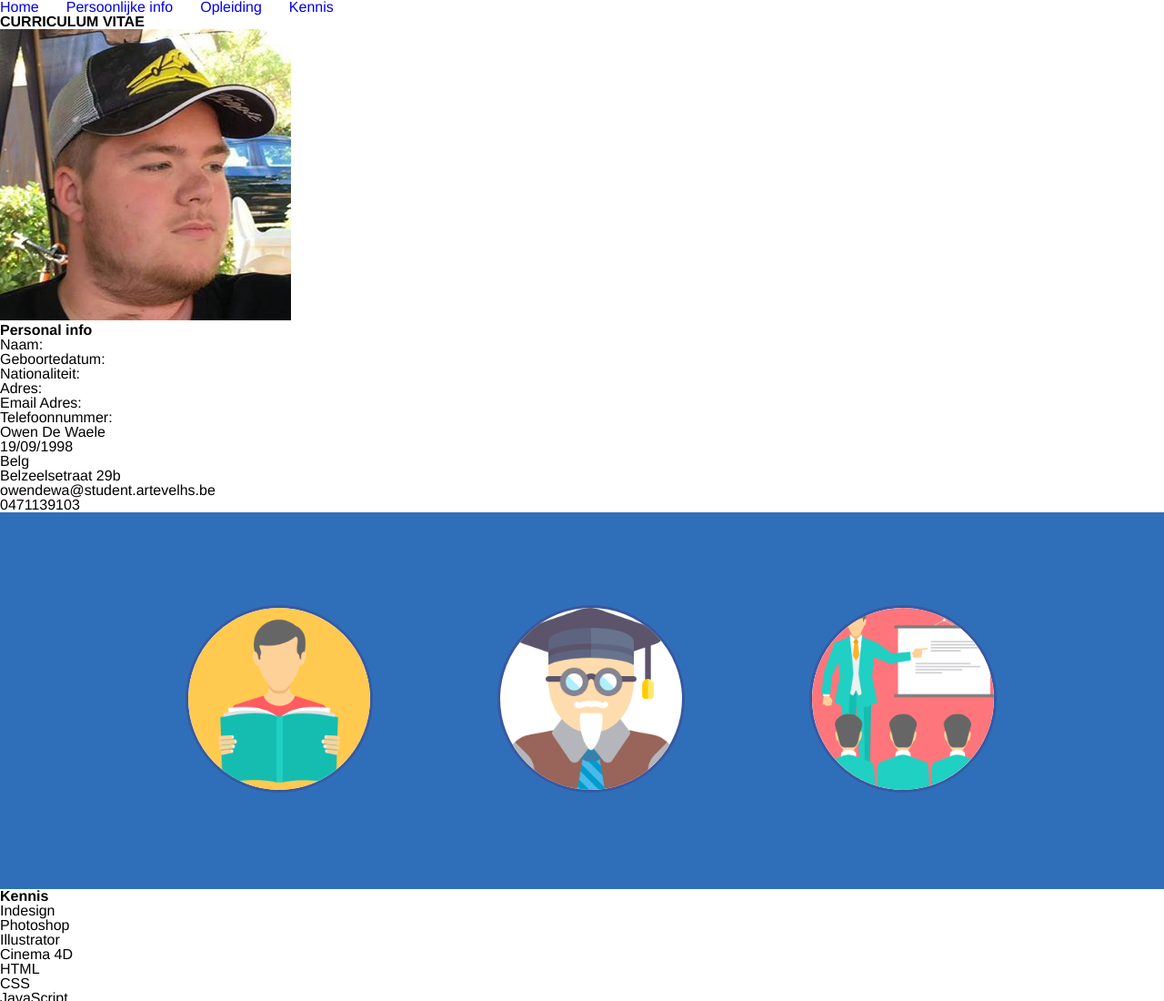
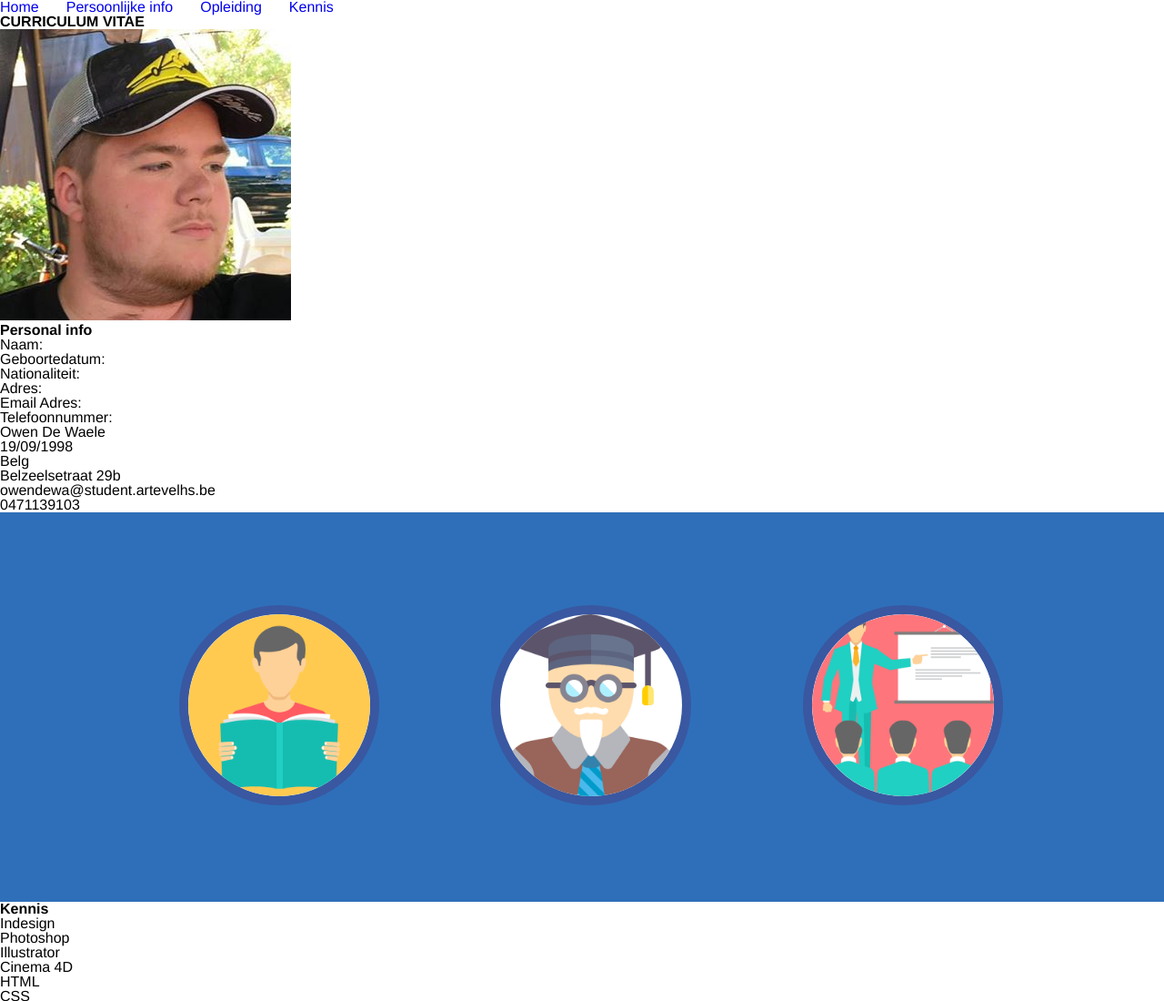
Before and after one commit to gdm-1718-owendewa/1718-nmd1, a plain HTML site: page index.html in a window 1280 px wide. Shown: the top 1100 px of the page at 91% size. Drawn offline with nearby package versions, Linux system fonts and the light colour scheme.

Commit message:
increase border

```diff
--- a/css/styles.css
+++ b/css/styles.css
@@ -41,6 +41,6 @@ body{
     text-align: center;
 }
 #opleiding .educationSegment img{
-    border:3px solid #3958A1;
+    border:10px solid #3958A1;
     background-color:#fff;
 }
```
